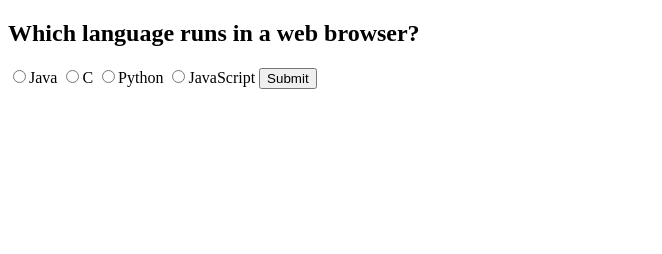
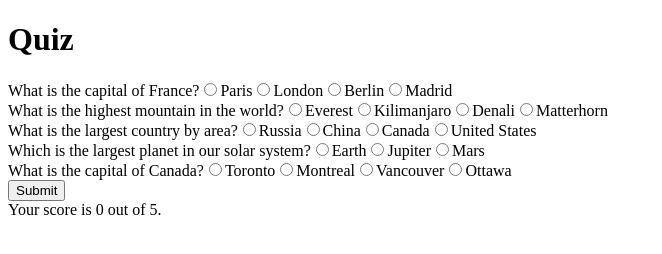
Before and after one commit to acciojob/quiz-Yogeshnagre00, a website: page main.html in a window 1280 px wide. Both pictures are taken after a click on the button "Submit". Shown: the whole page, without its empty margins (0-662 px from the left). Drawn offline with Linux system fonts and the light colour scheme.

Commit message:
created a submission

```diff
--- a/main.html
+++ b/main.html
@@ -1,30 +1,17 @@
 <!DOCTYPE html>
 
 <html>
+  <head>
+    <link rel="stylesheet" href="styles.css" />
+  </head>
 
-<head>
-	<link rel="stylesheet" href="styles.css">
-</head>
+  <body>
+    <!-- do not change this code -->
+    <h1>Quiz</h1>
+    <div id="questions"></div>
+    <button id="submit">Submit</button>
+    <div id="score"></div>
 
-<body>
-	<!-- the entire body must be written by student -->
-	<div class="quiz-container" id="quiz">
-  <h2 id="question"></h2>
-  <label><input type="radio" id="a" name="answer"><span id="a_text"></span></label>
-  <label><input type="radio" id="b" name="answer"><span id="b_text"></span></label>
-  <label><input type="radio" id="c" name="answer"><span id="c_text"></span></label>
-  <label><input type="radio" id="d" name="answer"><span id="d_text"></span></label>
-  <button id="submit">Submit</button>
-</div>
-<div id="result" class="hidden">
-  <h2>Result:</h2>
-  <p>You scored <span id="score"></span> out of 4.</p>
-  <button id="reset">Reset</button>
-</div>
-
-    <script type="text/javascript" src="./script.js">
-</script>
-
-</body>
-
+    <script type="text/javascript" src="./script.js"></script>
+  </body>
 </html>
--- a/script.js
+++ b/script.js
@@ -1,103 +1,92 @@
-//your JS code here. If required.
-// Data for the questions
 const questions = [
   {
-    question: "Which language runs in a web browser?",
-    a: "Java",
-    b: "C",
-    c: "Python",
-    d: "JavaScript",
-    correct: "d",
+    question: "What is the capital of France?",
+    choices: ["Paris", "London", "Berlin", "Madrid"],
+    answer: "Paris",
   },
   {
-    question: "What does CSS stand for?",
-    a: "Central Style Sheets",
-    b: "Cascading Style Sheets",
-    c: "Cascading Simple Sheets",
-    d: "Cars SUVs Sailboats",
-    correct: "b",
+    question: "What is the highest mountain in the world?",
+    choices: ["Everest", "Kilimanjaro", "Denali", "Matterhorn"],
+    answer: "Everest",
   },
   {
-    question: "What does HTML stand for?",
-    a: "Hypertext Markup Language",
-    b: "Hypertext Markdown Language",
-    c: "Hyperloop Machine Language",
-    d: "Helicopters Terminals Motorboats Lamborginis",
-    correct: "a",
+    question: "What is the largest country by area?",
+    choices: ["Russia", "China", "Canada", "United States"],
+    answer: "Russia",
   },
   {
-    question: "What year was JavaScript launched?",
-    a: "1996",
-    b: "1995",
-    c: "1994",
-    d: "none of the above",
-    correct: "b",
-  }
+    question: "Which is the largest planet in our solar system?",
+    choices: ["Earth", "Jupiter", "Mars"],
+    answer: "Jupiter",
+  },
+  {
+    question: "What is the capital of Canada?",
+    choices: ["Toronto", "Montreal", "Vancouver", "Ottawa"],
+    answer: "Ottawa",
+  },
 ];
 
-// Initialize variables
-let currentQuestion = 0;
-let score = 0;
+const submitButton = document.getElementById("submit");
+const questionsElement = document.getElementById("questions");
 
-// Get DOM elements
-const quiz = document.getElementById("quiz");
-const result = document.getElementById("result");
-const questionEl = document.getElementById("question");
-const aText = document.getElementById("a_text");
-const bText = document.getElementById("b_text");
-const cText = document.getElementById("c_text");
-const dText = document.getElementById("d_text");
-const submitBtn = document.getElementById("submit");
-const resetBtn = document.getElementById("reset");
-const scoreEl = document.getElementById("score");
+// Get the saved progress from session storage
+const savedProgress = JSON.parse(sessionStorage.getItem("progress"));
+// Submit the quiz and show the score
+submitButton.addEventListener("click", showScore);
 
-// Function to show current question
-function showQuestion() {
-  const currentQ = questions[currentQuestion];
-  questionEl.textContent = currentQ.question;
-  aText.textContent = currentQ.a;
-  bText.textContent = currentQ.b;
-  cText.textContent = currentQ.c;
-  dText.textContent = currentQ.d;
+// If there is saved progress, use it. Otherwise, start from the beginning.
+let userAnswers = savedProgress ? savedProgress : [];
+
+// Display the quiz questions and choices
+function renderQuestions() {
+  for (let i = 0; i < questions.length; i++) {
+    const question = questions[i];
+    const questionElement = document.createElement("div");
+    const questionText = document.createTextNode(question.question);
+    questionElement.appendChild(questionText);
+    for (let j = 0; j < question.choices.length; j++) {
+      const choice = question.choices[j];
+      const choiceElement = document.createElement("input");
+      choiceElement.setAttribute("type", "radio");
+      choiceElement.setAttribute("name", `question-${i}`);
+      choiceElement.setAttribute("value", choice);
+      if (userAnswers[i] === choice) {
+        choiceElement.setAttribute("checked", true);
+      }
+      const choiceText = document.createTextNode(choice);
+      questionElement.appendChild(choiceElement);
+      questionElement.appendChild(choiceText);
+    }
+    questionsElement.appendChild(questionElement);
+  }
 }
 
-// Function to reset the quiz
-function resetQuiz() {
-  currentQuestion = 0;
-  score = 0;
-  showQuestion();
-  quiz.classList.remove("hidden");
-  result.classList.add("hidden");
+// Save the user's answer when they select a choice
+function saveAnswers() {
+  const choiceElements = document.querySelectorAll("input[type=radio]");
+  for (let i = 0; i < choiceElements.length; i++) {
+    const choiceElement = choiceElements[i];
+    choiceElement.addEventListener("change", function (event) {
+      const answer = event.target.value;
+      userAnswers[parseInt(event.target.name.split("-")[1], 10)] = answer;
+      sessionStorage.setItem("progress", JSON.stringify(userAnswers));
+    });
+  }
 }
 
-// Event listener for submit button
-submitBtn.addEventListener("click", () => {
-  const selected = document.querySelector('input[name="answer"]:checked');
-  if (!selected) {
-    alert("Please select an option.");
-    return;
+function showScore() {
+  let score = 0;
+  for (let i = 0; i < questions.length; i++) {
+    const question = questions[i];
+    const userAnswer = userAnswers[i];
+    if (userAnswer === question.answer) {
+      score++;
+    }
   }
-  const answer = selected.value;
-  if (answer === questions[currentQuestion].correct) {
-    score++;
-  }
-  currentQuestion++;
-  if (currentQuestion < questions.length) {
-    showQuestion();
-  } else {
-    console.log("score:", score);
-    scoreEl.textContent = score;
-    console.log("scoreEl:", scoreEl);
-    quiz.classList.add("hidden");
-    result.classList.remove("hidden");
-    console.log("quiz:", quiz);
-    console.log("result:", result);
-  }
-});
+  localStorage.setItem("score", score);
+  const scoreElement = document.getElementById("score");
+  scoreElement.innerText = `Your score is ${score} out of ${questions.length}.`;
+}
 
-
-// Event listener for reset button
-resetBtn.addEventListener("click", resetQuiz);
-
-// Show first question
-showQuestion();
+renderQuestions();
+saveAnswers();
--- a/styles.css
+++ /dev/null
@@ -1,7 +0,0 @@
-/*  your css code here. If applicable */
-.quiz-container {
-  margin-bottom: 20px;
-}
-.hidden {
-  display: none;
-}
```
